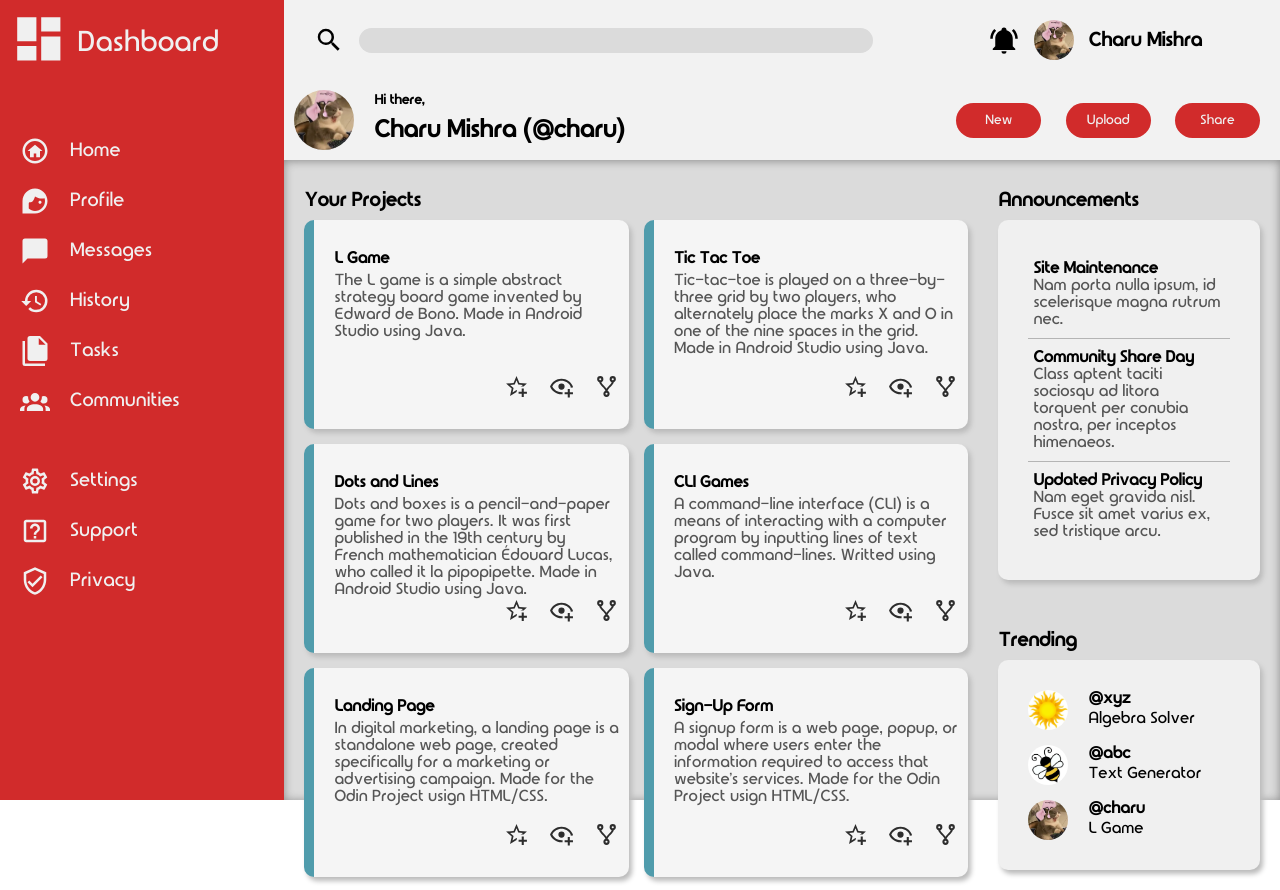
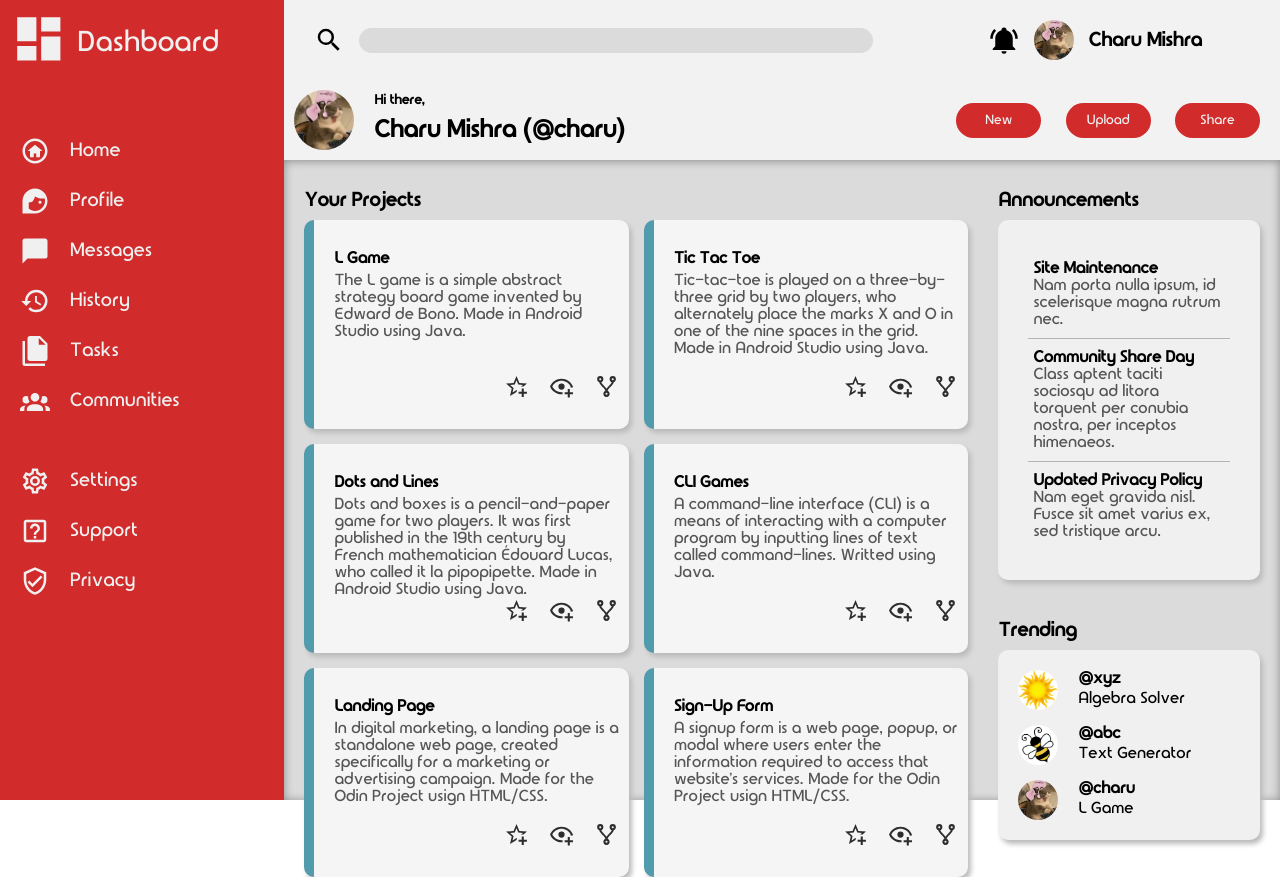
Before and after one commit to charu5673/admin-dashboard, a plain HTML site: page index.html in a window 1280 px wide. Drawn offline with Linux system fonts and the light colour scheme.

Commit message:
Update style.css

```diff
--- a/style.css
+++ b/style.css
@@ -136,7 +136,7 @@ button{
     grid-template-columns: 5fr 2fr;
     grid-template-rows: 1fr 1fr;
     height: 80vh;
-    row-gap: 20px;
+    row-gap: 10px;
     column-gap: 10px;
 }
 input{
@@ -210,7 +210,7 @@ input{
     grid-row: 2/3;
     background-color: #f0f0f0;
     border-radius: 10px;
-    padding: 30px;
+    padding: 20px;
     box-shadow: 3px 4px 5px 0px #bbbbbb;
 }
 .app.box{
```
